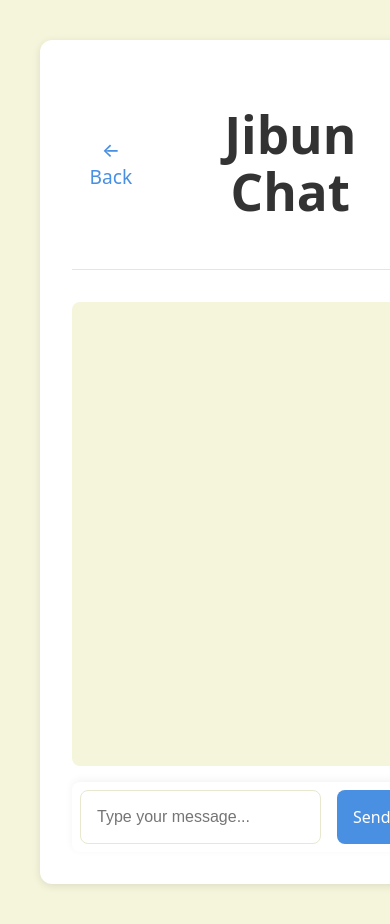
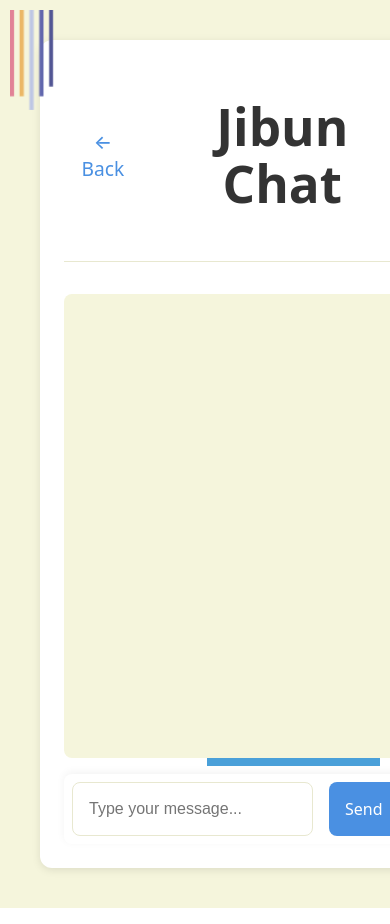
Before and after one commit to kakeras/toai, a React (Vite) app in the folder frontend/: page /jibun in a window 390 px wide. Shown: the top 924 px of the page. Built offline with nearby package versions, Linux system fonts and the light colour scheme.

Commit message:
update text add styles

```diff
--- a/frontend/src/App.css
+++ b/frontend/src/App.css
@@ -177,9 +177,10 @@ main {
   display: flex;
   flex-direction: column;
   height: calc(100vh - 4rem);
-  max-width: 800px;
+  max-width: 1200px;
   margin: 0 auto;
   padding: 1rem;
+  position: relative;
 }
 
 .chat-header {
@@ -188,6 +189,8 @@ main {
   margin-bottom: 1rem;
   padding-bottom: 1rem;
   border-bottom: 1px solid var(--cream-dark);
+  position: relative;
+  z-index: 2;
 }
 
 .back-button {
@@ -215,6 +218,8 @@ main {
   background-color: var(--cream);
   border-radius: 8px;
   margin: 1rem 0;
+  position: relative;
+  z-index: 2;
 }
 
 .message {
@@ -244,6 +249,8 @@ main {
   background-color: white;
   border-radius: 8px;
   box-shadow: 0 -2px 8px rgba(0, 0, 0, 0.05);
+  position: relative;
+  z-index: 2;
 }
 
 .chat-input {
@@ -324,9 +331,7 @@ main {
 }
 
 .corner-image {
-  position: absolute;
-  width: auto;
-  height: 180px;
+  position: fixed;
   z-index: 1;
 }
 
@@ -347,7 +352,11 @@ main {
 }
 
 @media (max-width: 768px) {
-  .corner-image {
+  .jibun-container {
+    padding: 0.5rem;
+  }
+
+  .jibun-container .corner-image {
     height: 120px;
   }
 
@@ -357,16 +366,16 @@ main {
 }
 
 @media (max-width: 480px) {
-  .corner-image {
+  .jibun-container .corner-image {
     height: 100px;
   }
 
-  .top-left {
+  .jibun-container .top-left {
     top: 10px;
     left: 10px;
   }
 
-  .bottom-right {
+  .jibun-container .bottom-right {
     bottom: 10px;
     right: 10px;
   }
--- a/frontend/src/components/Jibun.tsx
+++ b/frontend/src/components/Jibun.tsx
@@ -1,5 +1,7 @@
 import React, { useState } from 'react';
 import { useNavigate } from 'react-router-dom';
+import colors1 from '../assets/colors-1.png';
+import colors2 from '../assets/colors-2.png';
 
 interface Message {
   role: 'user' | 'assistant';
@@ -49,6 +51,8 @@ const Jibun: React.FC = () => {
 
   return (
     <div className="jibun-container">
+      <img src={colors1} alt="Colors 1" className="corner-image top-left" />
+      <img src={colors2} alt="Colors 2" className="corner-image bottom-right" />
       <div className="chat-header">
         <button className="back-button" onClick={() => navigate('/')}>
           ← Back
```
